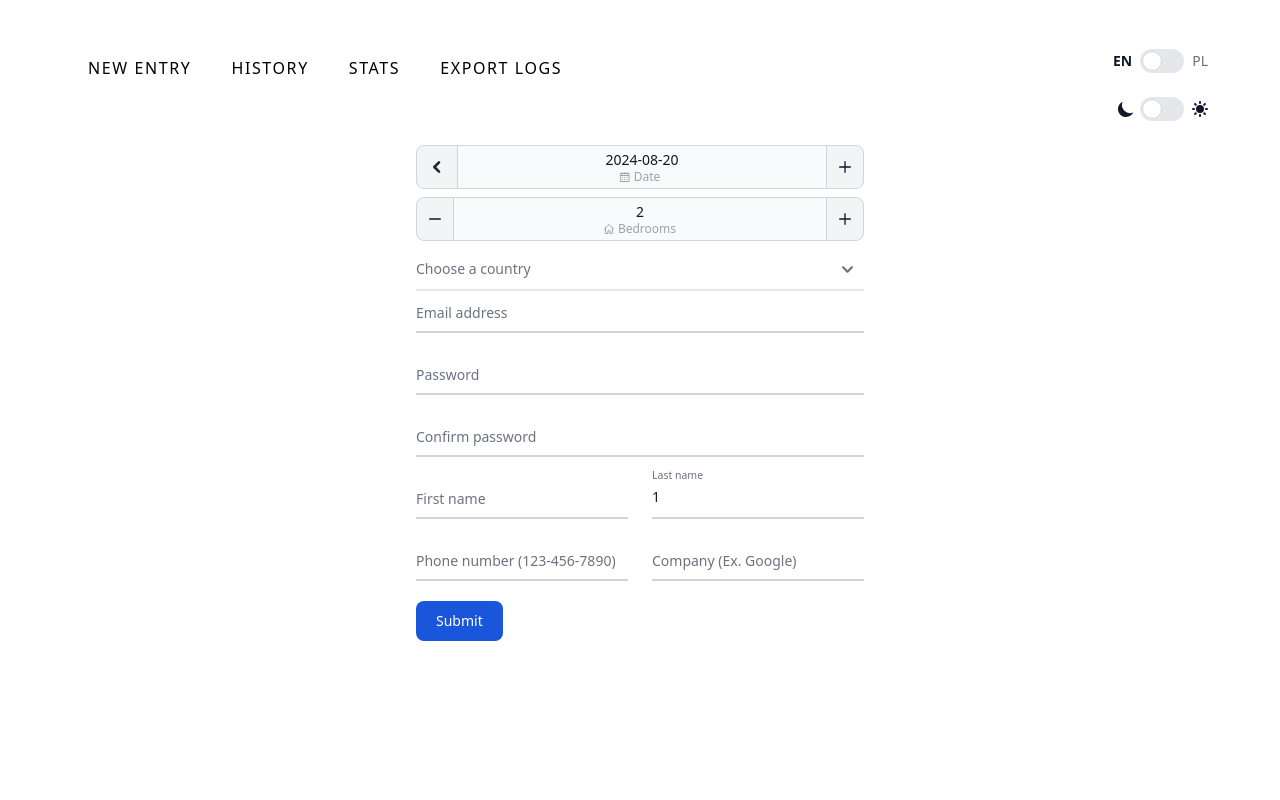
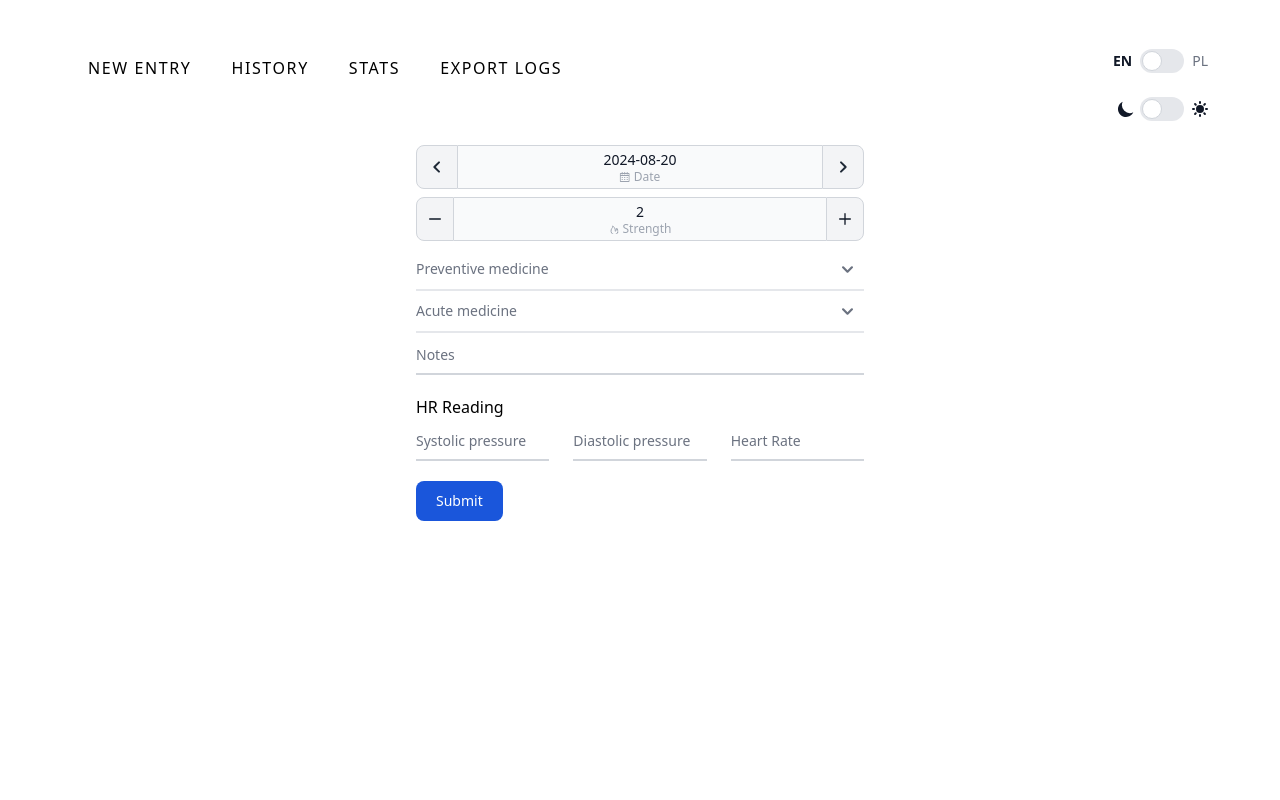
Before and after one commit to stanislawK/MedLog, a Django app: page /dashboard/ in a window 1280 px wide. Run offline with Django 5.2, Linux system fonts and the light colour scheme; the visitor is signed in with stand-in values (Sample User, id 1); some libraries are stand-ins or nearby versions.

Commit message:
27 - next fields for add new log form

```diff
--- a/medlog/core/templates/dashboard/components/addLogForm.html
+++ b/medlog/core/templates/dashboard/components/addLogForm.html
@@ -4,7 +4,7 @@
     <div class="relative flex items-center mb-2">
         <button type="button" id="decrement-button" class="bg-gray-100 dark:bg-gray-700 dark:hover:bg-gray-600 dark:border-gray-600 hover:bg-gray-200 border border-gray-300 rounded-s-lg p-3 h-11 focus:ring-gray-100 dark:focus:ring-gray-700 focus:ring-2 focus:outline-none">
             <svg class="w-4 h-4 text-gray-800 dark:text-white" aria-hidden="true" xmlns="http://www.w3.org/2000/svg" fill="none" viewBox="0 0 24 24">
-                <path stroke="currentColor" stroke-linecap="round" stroke-linejoin="round" stroke-width="4" d="m15 19-7-7 7-7"/>
+                <path stroke="currentColor" stroke-linecap="round" stroke-linejoin="round" stroke-width="3" d="m15 19-7-7 7-7"/>
             </svg>
         </button>
         <input type="text" id="log-date-input" class="bg-gray-50 border-x-0 border-gray-300 h-11 font-medium text-center text-gray-900 text-sm focus:ring-blue-500 focus:border-blue-500 block w-full pb-6 dark:bg-gray-700 dark:border-gray-600 dark:placeholder-gray-400 dark:text-white dark:focus:ring-blue-500 dark:focus:border-blue-500" placeholder="" value="2024-08-20" required />
@@ -14,13 +14,13 @@
             </svg>
             <span>{% translate "Date" %}</span>
         </div>
-        <button type="button" id="increment-button" data-input-counter-increment="nights-input" class="bg-gray-100 dark:bg-gray-700 dark:hover:bg-gray-600 dark:border-gray-600 hover:bg-gray-200 border border-gray-300 rounded-e-lg p-3 h-11 focus:ring-gray-100 dark:focus:ring-gray-700 focus:ring-2 focus:outline-none">
-            <svg class="w-3 h-3 text-gray-900 dark:text-white" aria-hidden="true" xmlns="http://www.w3.org/2000/svg" fill="none" viewBox="0 0 18 18">
-                <path stroke="currentColor" stroke-linecap="round" stroke-linejoin="round" stroke-width="2" d="M9 1v16M1 9h16"/>
+        <button type="button" id="increment-button" class="bg-gray-100 dark:bg-gray-700 dark:hover:bg-gray-600 dark:border-gray-600 hover:bg-gray-200 border border-gray-300 rounded-e-lg p-3 h-11 focus:ring-gray-100 dark:focus:ring-gray-700 focus:ring-2 focus:outline-none">
+            <svg class="w-4 h-4 text-gray-800 dark:text-white" aria-hidden="true" xmlns="http://www.w3.org/2000/svg" width="24" height="24" fill="none" viewBox="0 0 24 24">
+                <path stroke="currentColor" stroke-linecap="round" stroke-linejoin="round" stroke-width="3" d="m9 5 7 7-7 7"/>
               </svg>
         </button>
     </div>
-    <label for="bedrooms-input" class="sr-only">Choose bedrooms number:</label>
+    <label for="bedrooms-input" class="sr-only">{% translate "Choose strength (0-10):" %}</label>
     <div class="relative flex items-center mb-2">
         <button type="button" id="decrement-button" data-input-counter-decrement="bedrooms-input" class="bg-gray-100 dark:bg-gray-700 dark:hover:bg-gray-600 dark:border-gray-600 hover:bg-gray-200 border border-gray-300 rounded-s-lg p-3 h-11 focus:ring-gray-100 dark:focus:ring-gray-700 focus:ring-2 focus:outline-none">
             <svg class="w-3 h-3 text-gray-900 dark:text-white" aria-hidden="true" xmlns="http://www.w3.org/2000/svg" fill="none" viewBox="0 0 18 2">
@@ -30,9 +30,9 @@
         <input type="text" id="bedrooms-input" data-input-counter data-input-counter-min="1" data-input-counter-max="5" class="bg-gray-50 border-x-0 border-gray-300 h-11 font-medium text-center text-gray-900 text-sm focus:ring-blue-500 focus:border-blue-500 block w-full pb-6 dark:bg-gray-700 dark:border-gray-600 dark:placeholder-gray-400 dark:text-white dark:focus:ring-blue-500 dark:focus:border-blue-500" placeholder="" value="2" required />
         <div class="absolute bottom-1 start-1/2 -translate-x-1/2 rtl:translate-x-1/2 flex items-center text-xs text-gray-400 space-x-1 rtl:space-x-reverse">
             <svg class="w-2.5 h-2.5 text-gray-400" aria-hidden="true" xmlns="http://www.w3.org/2000/svg" fill="none" viewBox="0 0 20 20">
-                <path stroke="currentColor" stroke-linecap="round" stroke-linejoin="round" stroke-width="2" d="M3 8v10a1 1 0 0 0 1 1h4v-5a1 1 0 0 1 1-1h2a1 1 0 0 1 1 1v5h4a1 1 0 0 0 1-1V8M1 10l9-9 9 9"/>
+                <path stroke="currentColor" stroke-linecap="round" stroke-linejoin="round" stroke-width="2" d="M18.122 17.645a7.185 7.185 0 0 1-2.656 2.495 7.06 7.06 0 0 1-3.52.853 6.617 6.617 0 0 1-3.306-.718 6.73 6.73 0 0 1-2.54-2.266c-2.672-4.57.287-8.846.887-9.668A4.448 4.448 0 0 0 8.07 6.31 4.49 4.49 0 0 0 7.997 4c1.284.965 6.43 3.258 5.525 10.631 1.496-1.136 2.7-3.046 2.846-6.216 1.43 1.061 3.985 5.462 1.754 9.23Z"/>
             </svg>
-            <span>Bedrooms</span>
+            <span>{% translate "Strength" %}</span>
         </div>
         <button type="button" id="increment-button" data-input-counter-increment="bedrooms-input" class="bg-gray-100 dark:bg-gray-700 dark:hover:bg-gray-600 dark:border-gray-600 hover:bg-gray-200 border border-gray-300 rounded-e-lg p-3 h-11 focus:ring-gray-100 dark:focus:ring-gray-700 focus:ring-2 focus:outline-none">
             <svg class="w-3 h-3 text-gray-900 dark:text-white" aria-hidden="true" xmlns="http://www.w3.org/2000/svg" fill="none" viewBox="0 0 18 18">
@@ -40,44 +40,39 @@
             </svg>
         </button>
     </div>
-    <label for="underline_select" class="sr-only">Underline select</label>
+    <label for="underline_select" class="sr-only">{% translate "Preventive treatment" %}</label>
     <select id="underline_select" class="block py-2.5 px-0 w-full text-sm text-gray-500 bg-transparent border-0 border-b-2 border-gray-200 appearance-none dark:text-gray-400 dark:border-gray-700 focus:outline-none focus:ring-0 focus:border-gray-200 peer">
-        <option selected>Choose a country</option>
+        <option selected>{% translate "Preventive medicine" %}</option>
         <option value="US">United States</option>
         <option value="CA">Canada</option>
         <option value="FR">France</option>
-        <option value="DE">Germany</option>
+        <option value="DE">+ {% translate "Add new" %}</option>
+    </select>
+    <label for="underline_select" class="sr-only">{% translate "Acute care" %}</label>
+    <select id="underline_select" class="block py-2.5 px-0 w-full text-sm text-gray-500 bg-transparent border-0 border-b-2 border-gray-200 appearance-none dark:text-gray-400 dark:border-gray-700 focus:outline-none focus:ring-0 focus:border-gray-200 peer">
+        <option selected>{% translate "Acute medicine" %}</option>
+        <option value="US">United States</option>
+        <option value="CA">Canada</option>
+        <option value="FR">France</option>
+        <option value="DE">+ {% translate "Add new" %}</option>
     </select>
     <div class="relative z-0 w-full mb-5 group">
-        <input type="email" name="floating_email" id="floating_email" class="block py-2.5 px-0 w-full text-sm text-gray-900 bg-transparent border-0 border-b-2 border-gray-300 appearance-none dark:text-white dark:border-gray-600 dark:focus:border-blue-500 focus:outline-none focus:ring-0 focus:border-blue-600 peer" placeholder=" " required />
-        <label for="floating_email" class="peer-focus:font-medium absolute text-sm text-gray-500 dark:text-gray-400 duration-300 transform -translate-y-6 scale-75 top-3 -z-10 origin-[0] peer-focus:start-0 rtl:peer-focus:translate-x-1/4 rtl:peer-focus:left-auto peer-focus:text-blue-600 peer-focus:dark:text-blue-500 peer-placeholder-shown:scale-100 peer-placeholder-shown:translate-y-0 peer-focus:scale-75 peer-focus:-translate-y-6">Email address</label>
+        <input type="text" name="floating_email" id="floating_email" class="block py-2.5 px-0 w-full text-sm text-gray-900 bg-transparent border-0 border-b-2 border-gray-300 appearance-none dark:text-white dark:border-gray-600 dark:focus:border-blue-500 focus:outline-none focus:ring-0 focus:border-blue-600 peer" placeholder=" " required />
+        <label for="floating_email" class="peer-focus:font-medium absolute text-sm text-gray-500 dark:text-gray-400 duration-300 transform -translate-y-6 scale-75 top-3 -z-10 origin-[0] peer-focus:start-0 rtl:peer-focus:translate-x-1/4 rtl:peer-focus:left-auto peer-focus:text-blue-600 peer-focus:dark:text-blue-500 peer-placeholder-shown:scale-100 peer-placeholder-shown:translate-y-0 peer-focus:scale-75 peer-focus:-translate-y-6">{% translate "Notes" %}</label>
+    </div>
+    <p>HR Reading<p/>
+    <div class="grid md:grid-cols-3 md:gap-6">
+        <div class="relative z-0 w-full mb-5 group">
+            <input type="text" name="floating_first_name" id="floating_first_name" class="block py-2.5 px-0 w-full text-sm text-gray-900 bg-transparent border-0 border-b-2 border-gray-300 appearance-none dark:text-white dark:border-gray-600 dark:focus:border-blue-500 focus:outline-none focus:ring-0 focus:border-blue-600 peer" placeholder=" " required />
+            <label for="floating_first_name" class="peer-focus:font-medium absolute text-sm text-gray-500 dark:text-gray-400 duration-300 transform -translate-y-6 scale-75 top-3 -z-10 origin-[0] peer-focus:start-0 rtl:peer-focus:translate-x-1/4 peer-focus:text-blue-600 peer-focus:dark:text-blue-500 peer-placeholder-shown:scale-100 peer-placeholder-shown:translate-y-0 peer-focus:scale-75 peer-focus:-translate-y-6">{% translate "Systolic pressure" %}</label>
         </div>
         <div class="relative z-0 w-full mb-5 group">
-        <input type="password" name="floating_password" id="floating_password" class="block py-2.5 px-0 w-full text-sm text-gray-900 bg-transparent border-0 border-b-2 border-gray-300 appearance-none dark:text-white dark:border-gray-600 dark:focus:border-blue-500 focus:outline-none focus:ring-0 focus:border-blue-600 peer" placeholder=" " required />
-        <label for="floating_password" class="peer-focus:font-medium absolute text-sm text-gray-500 dark:text-gray-400 duration-300 transform -translate-y-6 scale-75 top-3 -z-10 origin-[0] peer-focus:start-0 rtl:peer-focus:translate-x-1/4 peer-focus:text-blue-600 peer-focus:dark:text-blue-500 peer-placeholder-shown:scale-100 peer-placeholder-shown:translate-y-0 peer-focus:scale-75 peer-focus:-translate-y-6">Password</label>
+            <input type="text" name="floating_last_name" id="floating_last_name" class="block py-2.5 px-0 w-full text-sm text-gray-900 bg-transparent border-0 border-b-2 border-gray-300 appearance-none dark:text-white dark:border-gray-600 dark:focus:border-blue-500 focus:outline-none focus:ring-0 focus:border-blue-600 peer" placeholder=" " required />
+            <label for="floating_last_name" class="peer-focus:font-medium absolute text-sm text-gray-500 dark:text-gray-400 duration-300 transform -translate-y-6 scale-75 top-3 -z-10 origin-[0] peer-focus:start-0 rtl:peer-focus:translate-x-1/4 peer-focus:text-blue-600 peer-focus:dark:text-blue-500 peer-placeholder-shown:scale-100 peer-placeholder-shown:translate-y-0 peer-focus:scale-75 peer-focus:-translate-y-6">{% translate "Diastolic pressure" %}</label>
         </div>
         <div class="relative z-0 w-full mb-5 group">
-        <input type="password" name="repeat_password" id="floating_repeat_password" class="block py-2.5 px-0 w-full text-sm text-gray-900 bg-transparent border-0 border-b-2 border-gray-300 appearance-none dark:text-white dark:border-gray-600 dark:focus:border-blue-500 focus:outline-none focus:ring-0 focus:border-blue-600 peer" placeholder=" " required />
-        <label for="floating_repeat_password" class="peer-focus:font-medium absolute text-sm text-gray-500 dark:text-gray-400 duration-300 transform -translate-y-6 scale-75 top-3 -z-10 origin-[0] peer-focus:start-0 rtl:peer-focus:translate-x-1/4 peer-focus:text-blue-600 peer-focus:dark:text-blue-500 peer-placeholder-shown:scale-100 peer-placeholder-shown:translate-y-0 peer-focus:scale-75 peer-focus:-translate-y-6">Confirm password</label>
-    </div>
-    <div class="grid md:grid-cols-2 md:gap-6">
-      <div class="relative z-0 w-full mb-5 group">
-          <input type="text" name="floating_first_name" id="floating_first_name" class="block py-2.5 px-0 w-full text-sm text-gray-900 bg-transparent border-0 border-b-2 border-gray-300 appearance-none dark:text-white dark:border-gray-600 dark:focus:border-blue-500 focus:outline-none focus:ring-0 focus:border-blue-600 peer" placeholder=" " required />
-          <label for="floating_first_name" class="peer-focus:font-medium absolute text-sm text-gray-500 dark:text-gray-400 duration-300 transform -translate-y-6 scale-75 top-3 -z-10 origin-[0] peer-focus:start-0 rtl:peer-focus:translate-x-1/4 peer-focus:text-blue-600 peer-focus:dark:text-blue-500 peer-placeholder-shown:scale-100 peer-placeholder-shown:translate-y-0 peer-focus:scale-75 peer-focus:-translate-y-6">First name</label>
-      </div>
-      <div class="relative z-0 w-full mb-5 group">
-          <input type="text" value="1" name="floating_last_name" id="floating_last_name" class="block py-2.5 px-0 w-full text-sm text-gray-900 bg-transparent border-0 border-b-2 border-gray-300 appearance-none dark:text-white dark:border-gray-600 dark:focus:border-blue-500 focus:outline-none focus:ring-0 focus:border-blue-600 peer" placeholder=" " required />
-          <label for="floating_last_name" class="peer-focus:font-medium absolute text-sm text-gray-500 dark:text-gray-400 duration-300 transform -translate-y-6 scale-75 top-3 -z-10 origin-[0] peer-focus:start-0 rtl:peer-focus:translate-x-1/4 peer-focus:text-blue-600 peer-focus:dark:text-blue-500 peer-placeholder-shown:scale-100 peer-placeholder-shown:translate-y-0 peer-focus:scale-75 peer-focus:-translate-y-6">Last name</label>
-      </div>
-    </div>
-    <div class="grid md:grid-cols-2 md:gap-6">
-      <div class="relative z-0 w-full mb-5 group">
-          <input type="tel" pattern="[0-9]{3}-[0-9]{3}-[0-9]{4}" name="floating_phone" id="floating_phone" class="block py-2.5 px-0 w-full text-sm text-gray-900 bg-transparent border-0 border-b-2 border-gray-300 appearance-none dark:text-white dark:border-gray-600 dark:focus:border-blue-500 focus:outline-none focus:ring-0 focus:border-blue-600 peer" placeholder=" " required />
-          <label for="floating_phone" class="peer-focus:font-medium absolute text-sm text-gray-500 dark:text-gray-400 duration-300 transform -translate-y-6 scale-75 top-3 -z-10 origin-[0] peer-focus:start-0 rtl:peer-focus:translate-x-1/4 peer-focus:text-blue-600 peer-focus:dark:text-blue-500 peer-placeholder-shown:scale-100 peer-placeholder-shown:translate-y-0 peer-focus:scale-75 peer-focus:-translate-y-6">Phone number (123-456-7890)</label>
-      </div>
-      <div class="relative z-0 w-full mb-5 group">
-          <input type="text" name="floating_company" id="floating_company" class="block py-2.5 px-0 w-full text-sm text-gray-900 bg-transparent border-0 border-b-2 border-gray-300 appearance-none dark:text-white dark:border-gray-600 dark:focus:border-blue-500 focus:outline-none focus:ring-0 focus:border-blue-600 peer" placeholder=" " required />
-          <label for="floating_company" class="peer-focus:font-medium absolute text-sm text-gray-500 dark:text-gray-400 duration-300 transform -translate-y-6 scale-75 top-3 -z-10 origin-[0] peer-focus:start-0 rtl:peer-focus:translate-x-1/4 peer-focus:text-blue-600 peer-focus:dark:text-blue-500 peer-placeholder-shown:scale-100 peer-placeholder-shown:translate-y-0 peer-focus:scale-75 peer-focus:-translate-y-6">Company (Ex. Google)</label>
+            <input type="text" name="floating_last_name" id="floating_last_name" class="block py-2.5 px-0 w-full text-sm text-gray-900 bg-transparent border-0 border-b-2 border-gray-300 appearance-none dark:text-white dark:border-gray-600 dark:focus:border-blue-500 focus:outline-none focus:ring-0 focus:border-blue-600 peer" placeholder=" " required />
+            <label for="floating_last_name" class="peer-focus:font-medium absolute text-sm text-gray-500 dark:text-gray-400 duration-300 transform -translate-y-6 scale-75 top-3 -z-10 origin-[0] peer-focus:start-0 rtl:peer-focus:translate-x-1/4 peer-focus:text-blue-600 peer-focus:dark:text-blue-500 peer-placeholder-shown:scale-100 peer-placeholder-shown:translate-y-0 peer-focus:scale-75 peer-focus:-translate-y-6">{% translate "Heart Rate" %}</label>
         </div>
         </div>
     <button type="submit" class="text-white bg-blue-700 hover:bg-blue-800 focus:ring-4 focus:outline-none focus:ring-blue-300 font-medium rounded-lg text-sm w-full sm:w-auto px-5 py-2.5 text-center dark:bg-blue-600 dark:hover:bg-blue-700 dark:focus:ring-blue-800">Submit</button>
--- a/medlog/static/src/output.css
+++ b/medlog/static/src/output.css
@@ -1415,6 +1407,11 @@ input:checked + .toggle-bg {
 
 .origin-\[0\] {
   transform-origin: 0;
+}
+
+.-translate-x-1\/2 {
+  --tw-translate-x: -50%;
+  transform: translate(var(--tw-translate-x), var(--tw-translate-y)) rotate(var(--tw-rotate)) skewX(var(--tw-skew-x)) skewY(var(--tw-skew-y)) scaleX(var(--tw-scale-x)) scaleY(var(--tw-scale-y));
 }
 
 .-translate-x-full {
@@ -1449,11 +1446,6 @@ input:checked + .toggle-bg {
 
 .translate-y-full {
   --tw-translate-y: 100%;
-  transform: translate(var(--tw-translate-x), var(--tw-translate-y)) rotate(var(--tw-rotate)) skewX(var(--tw-skew-x)) skewY(var(--tw-skew-y)) scaleX(var(--tw-scale-x)) scaleY(var(--tw-scale-y));
-}
-
-.-translate-x-1\/2 {
-  --tw-translate-x: -50%;
   transform: translate(var(--tw-translate-x), var(--tw-translate-y)) rotate(var(--tw-rotate)) skewX(var(--tw-skew-x)) skewY(var(--tw-skew-y)) scaleX(var(--tw-scale-x)) scaleY(var(--tw-scale-y));
 }
 
@@ -2590,6 +2582,10 @@ input:checked + .toggle-bg {
     grid-template-columns: repeat(2, minmax(0, 1fr));
   }
 
+  .md\:grid-cols-3 {
+    grid-template-columns: repeat(3, minmax(0, 1fr));
+  }
+
   .md\:gap-6 {
     gap: 1.5rem;
   }
```
Also changed, not shown: other parts of medlog/static/src/output.css (+36 -44 lines). Lines whose indentation alone changed are shown as unchanged.
